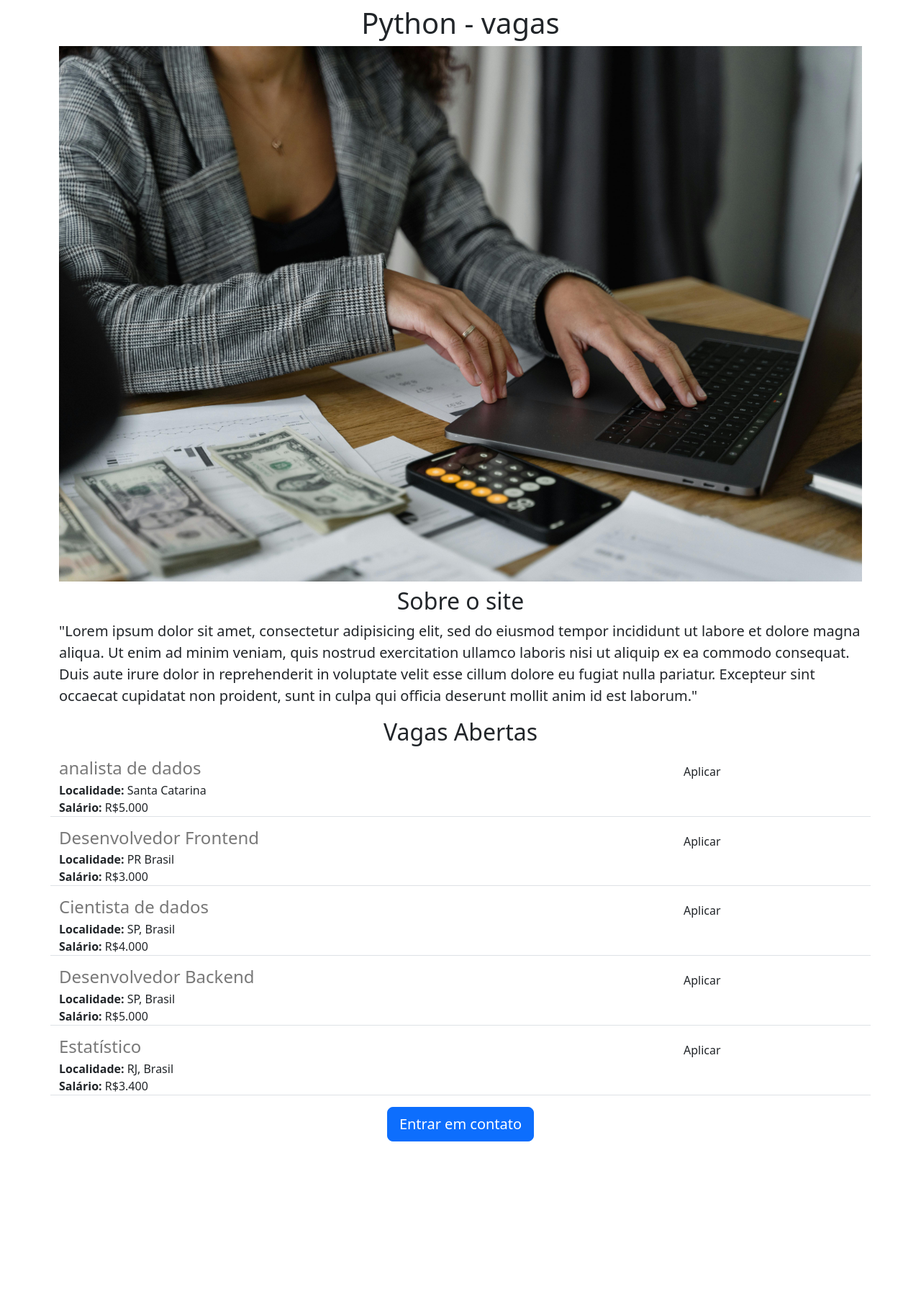
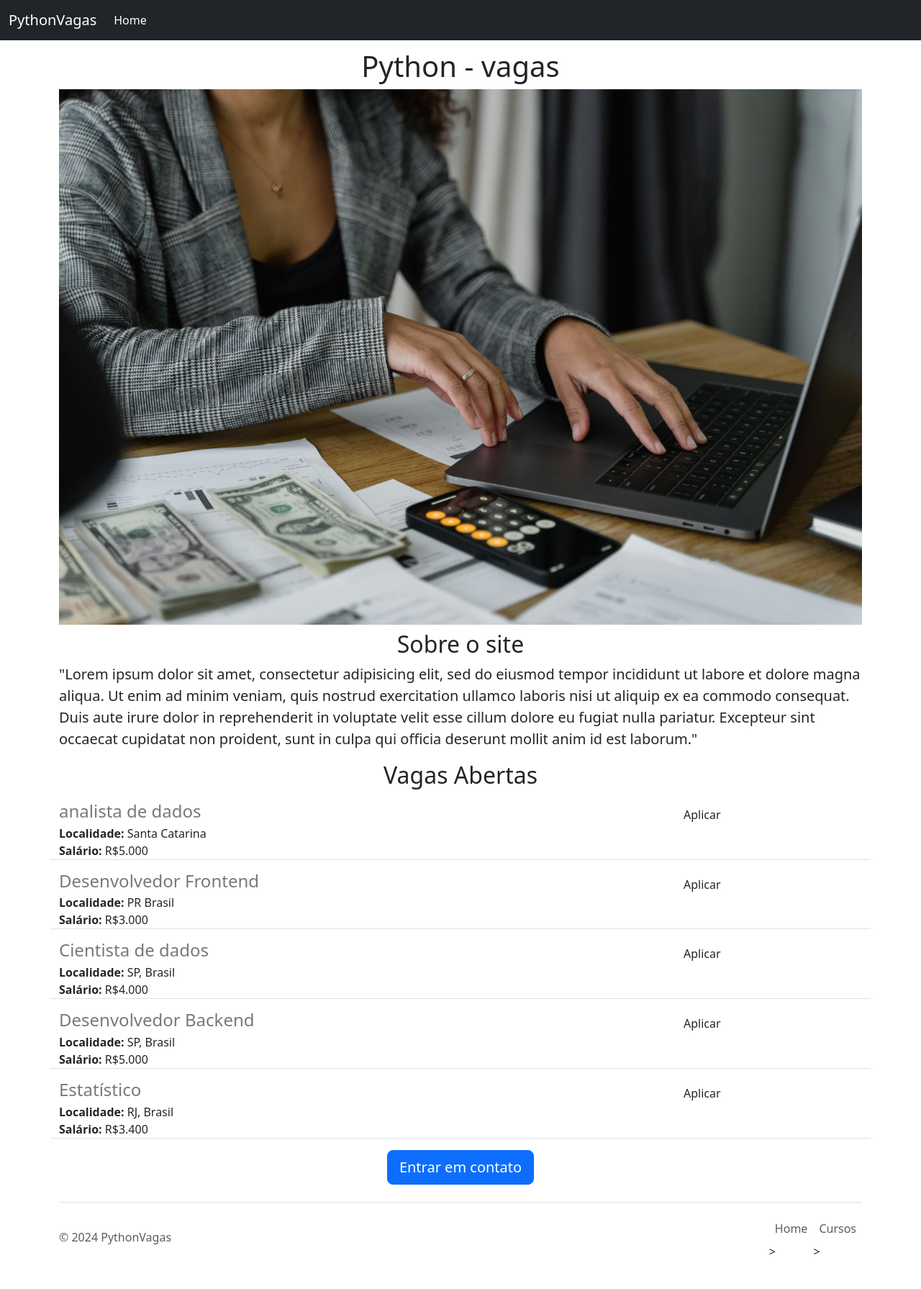
Before and after one commit to IvanPAJ/Python-Carreiras, a Flask app: page / in a window 1280 px wide. Shown: the whole page at 72% size. Before the commit the page ends 1586 px from the top, so only its background shows below. Run offline with Flask 3, Linux system fonts and the light colour scheme.

Commit message:
utilizando mailto

```diff
--- a/templates/home.html
+++ b/templates/home.html
@@ -9,6 +9,7 @@
         <link rel="stylesheet" href="https://cdn.jsdelivr.net/npm/bootstrap@5.3.2/dist/css/bootstrap.min.css" integrity="sha384-T3c6CoIi6uLrA9TneNEoa7RxnatzjcDSCmG1MXxSR1GAsXEV/Dwwykc2MPK8M2HN" crossorigin="anonymous">
     </head>
     <body>
+        {% include 'includes/navbar.html' %}
     <div class="container">
         <h1 class="text-center mt-2 mb-2">Python - vagas</h1>
         <img class="img-fluid" src="{{ url_for('static', filename='carreira.jpg') }}"/>
@@ -21,8 +22,9 @@
             {% endfor %}
         </p>
         <div class="text-center">
-        <button class="btn btn-primary btn-lg">Entrar em contato</button>
+        <a href="maitto:someone@yoursite.com" class="btn btn-primary btn-lg">Entrar em contato</a>
         </div>
-    </div>
+        </div>
+        {% include 'includes/footer.html' %}
     </body>
 </html>
--- /dev/null
+++ b/templates/includes/footer.html
@@ -0,0 +1,13 @@
+<div class="container">
+    <footer class="d-flex flex-wrap justify-content-between align-items-center py-3 my-4 border-top">
+        <p class="col-md-4 mb-0 text-muted">&copy; 2024 PythonVagas</p>
+        <ul class="nav col-md-4 justify-content-end">
+            <li class="nav-item">
+                <a class="nav-link px-2 text-muted" href="#">Home</a>>
+            </li>
+            <li class="nav-item">
+                <a class="nav-link px-2 text-muted" href="https://www.udemy.com/course/flask-bootcamp-crie-aplicacoes-do-zero-com-o-flask/?couponCode=ST8MT40924">Cursos</a>>
+            </li>
+        </ul>
+    </footer>
+</div>
--- /dev/null
+++ b/templates/includes/navbar.html
@@ -0,0 +1,16 @@
+<nav class="navbar navbar-expand-lg navbar-dark bg-dark fixed-top">
+    <div class="container-fluid">
+        <a class="navbar-brand" href="#">PythonVagas</a>
+        <button class="navbar-toggler" type="button" data-bs-toggle="collapse" data-bs-target="#navbarSupportedContent" aria-controls="navbarSupportedContent" aria-expanded="false" aria-label="Toggle navigation">
+        <span class="navbar-toggle-icon"></span>
+        </button>
+        <div class="collapse navbar-collapse" id ="navbarNavbarAltMarkup">
+            <ul class="navbar-nav">
+                <li class="nav-item">
+                    <a class="nav-link active" aria-current="page" href="#">Home</a>
+                </li>
+            </ul>
+        </div>
+    </div>
+</nav>
+<div style="height: 60px;"></div>
--- a/templates/includes/vagas_item.html
+++ b/templates/includes/vagas_item.html
@@ -13,6 +13,6 @@
         </div>
     </div>
     <div class="col-3">
-        <button type="button" class="btn btn-otline-primary">Aplicar</button>
+        <a href="maitto:someone@yoursite.com?subject=Vaga {{vaga.titulo}}" type="button" class="btn btn-otline-primary">Aplicar</a>
     </div>
 </div>
```
